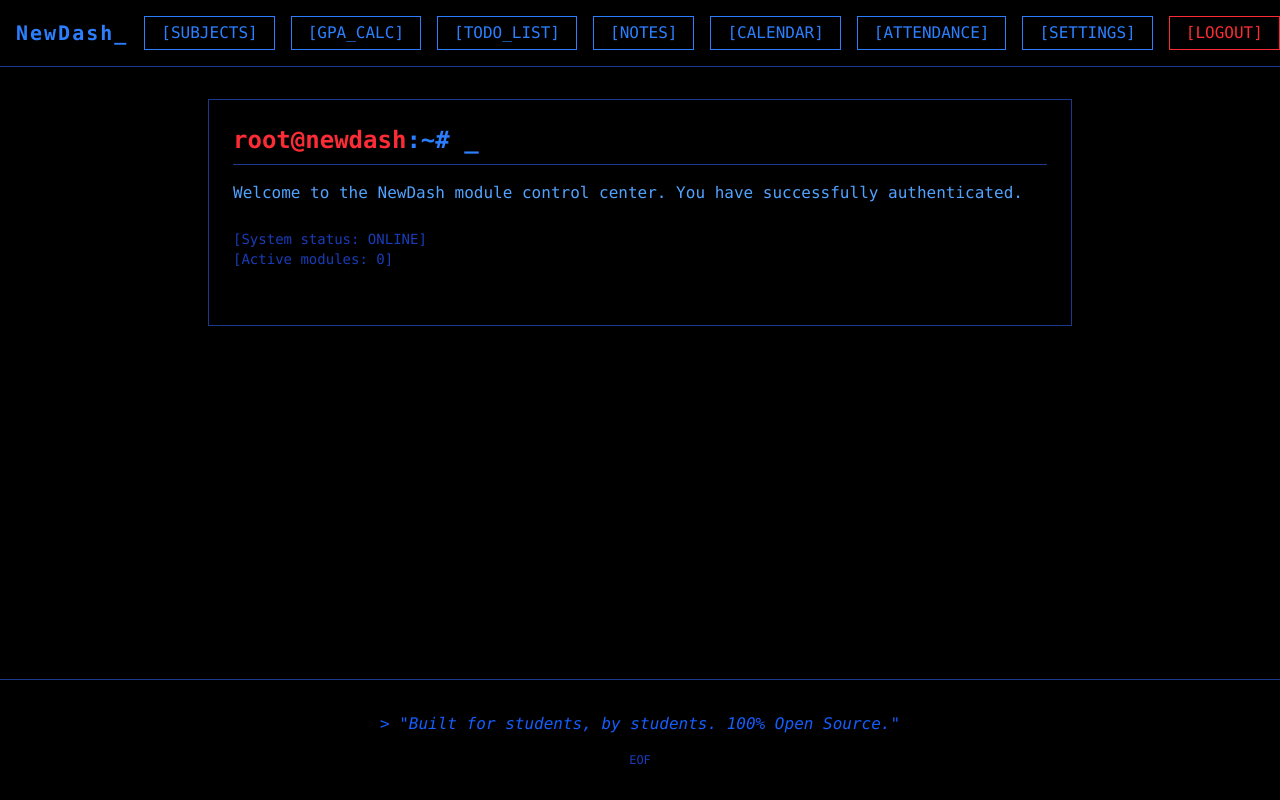
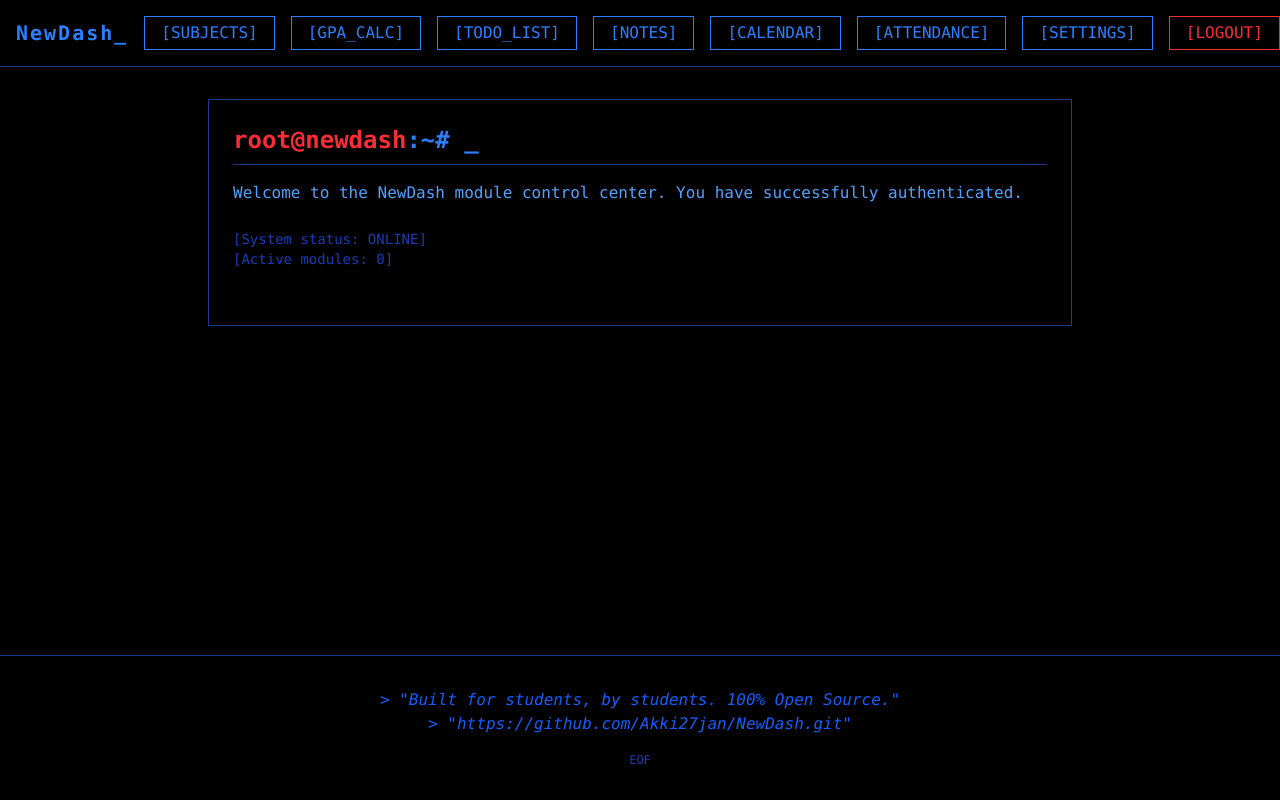
Before and after one commit to Akki27jan/NewDash, a Next.js app in the folder frontend_ui/: page /dashboard in a window 1280 px wide. Built offline with nearby package versions, Linux system fonts and the light colour scheme; no server answers.

Commit message:
added source code to footer

```diff
--- a/frontend_ui/src/components/layout/Footer.tsx
+++ b/frontend_ui/src/components/layout/Footer.tsx
@@ -6,6 +6,9 @@ export default function Footer() {
       <div className="text-blue-600 italic">
         {'>'} "Built for students, by students. 100% Open Source."
       </div>
+      <div className="text-blue-600 italic">
+        {'>'} <a href="https://github.com/Akki27jan/NewDash.git">"https://github.com/Akki27jan/NewDash.git"</a>
+      </div>
       <div className="mt-4 text-xs text-blue-800">
         EOF
       </div>
```
